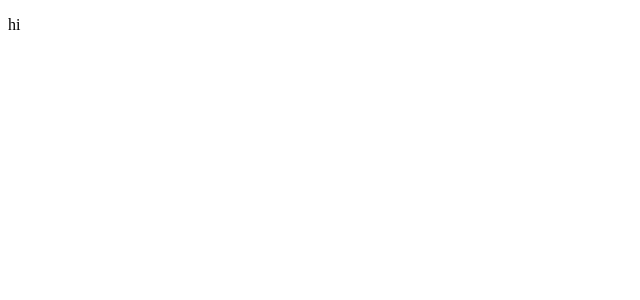
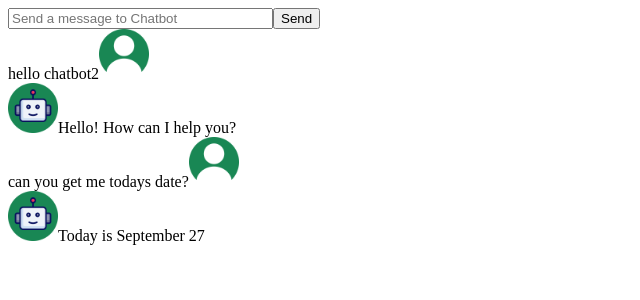
Before and after one commit to dsiri12/chatbot2, a React (Vite) app: page / in a window 1280 px wide. Shown: the top 300 px of the page, without its empty margins (0-640 px from the left). Built offline with nearby package versions, Linux system fonts and the light colour scheme.

Commit message:
use props

```diff
--- a/src/App.tsx
+++ b/src/App.tsx
@@ -1,3 +1,15 @@
+import { ChatInput } from './components/ChatInput'
+import { ChatMessage } from './components/ChatMessage';
+
 export const App = () => {
-  return ( <p>hi</p> );
+  return (
+    <>
+      <ChatInput />
+
+      <ChatMessage message="hello chatbot2" sender="user" />
+      <ChatMessage message='Hello! How can I help you?' sender='robot' />
+      <ChatMessage message='can you get me todays date?' sender='user' />
+      <ChatMessage message='Today is September 27' sender='robot' />
+    </>
+  );
 }
--- /dev/null
+++ b/src/components/ChatInput.tsx
@@ -0,0 +1,8 @@
+export const ChatInput = () => {
+  return (
+    <>
+      <input placeholder="Send a message to Chatbot" size={30} />
+      <button>Send</button>
+    </>
+  );
+};
--- /dev/null
+++ b/src/components/ChatMessage.tsx
@@ -0,0 +1,16 @@
+type Props = {
+  message: string;
+  sender: string;
+};
+
+export const ChatMessage = ({message, sender}: Props) => {
+  return (
+    <div>
+      {sender === "robot" &&  <img src="robot.png" width={50} />}
+
+      {message}
+
+       {sender === "user" &&  <img src="user.png" width={50} />}
+    </div>
+  );
+};
```
Also changed, not shown: public/robot.png (added), public/user.png (added).
